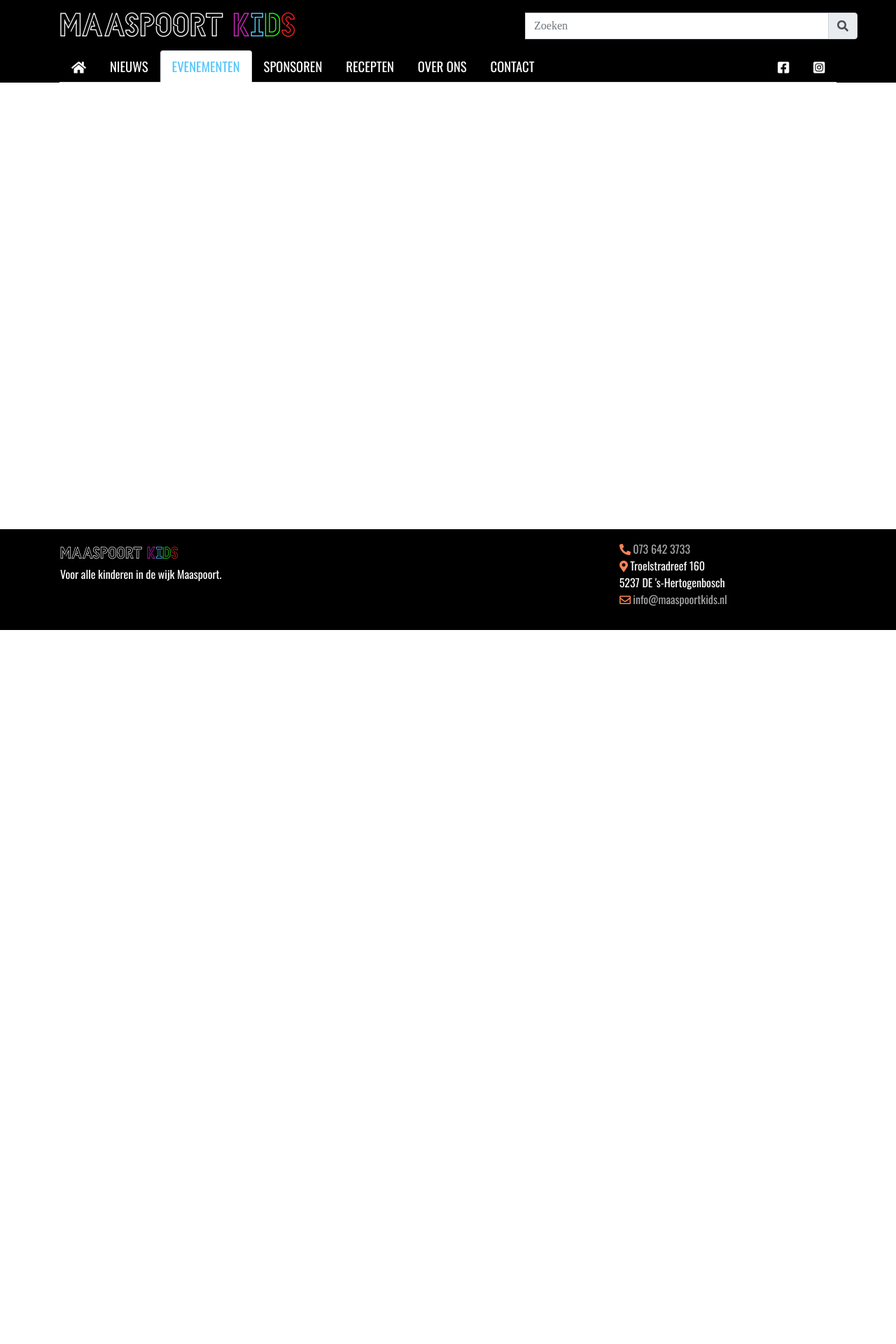
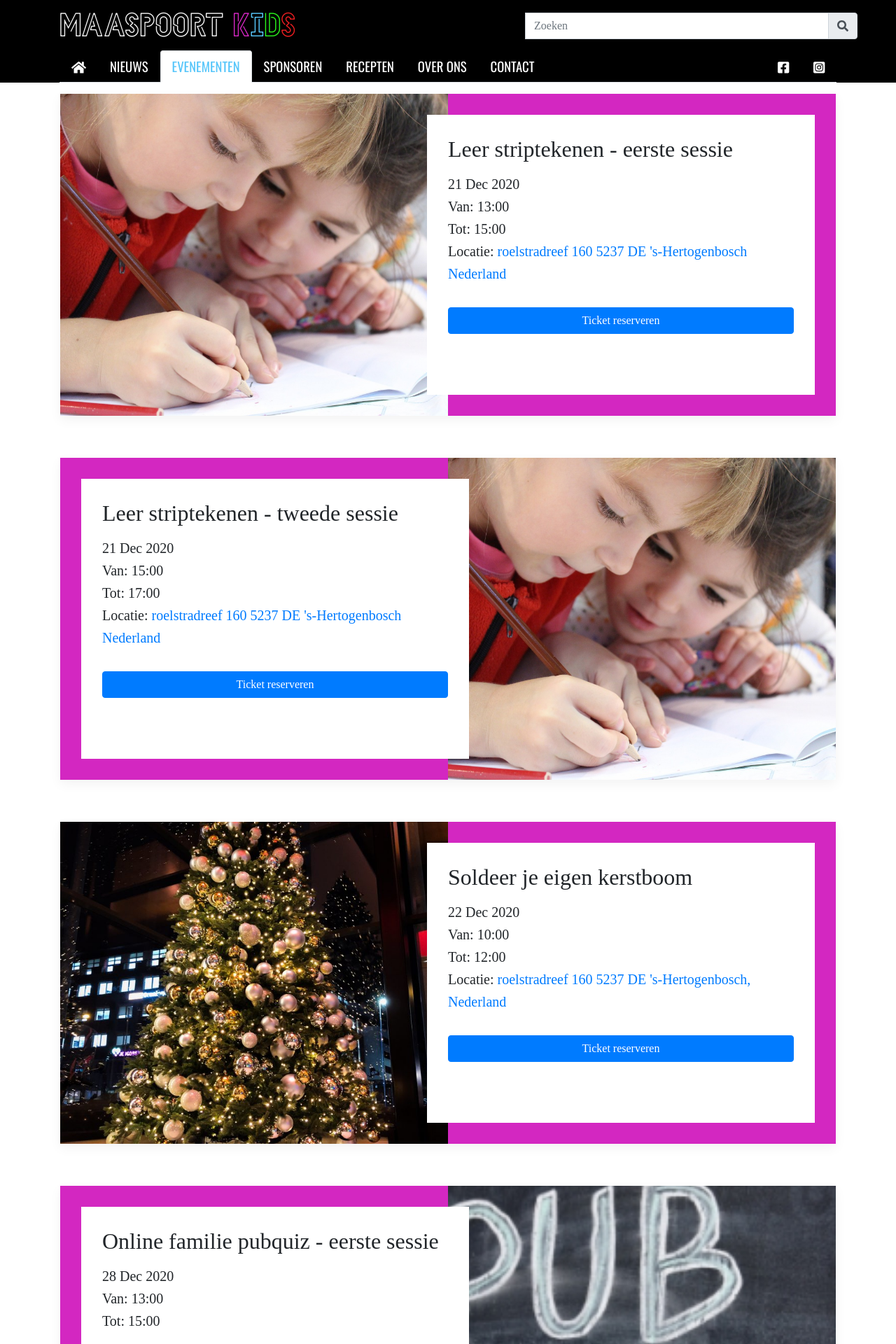
Before and after one commit to maaspoortkids/maaspoortkids.github.io, a Jekyll site: the page built from pages/evenementen.md, in a window 1280 px wide. Shown: the top 1920 px of the page at 70% size. Built offline with Jekyll 4.4.1, drawn with Linux system fonts in a browser that asks for light colours; nearby versions of some CDN libraries; some web fonts are replaced; before the commit the page ends 900 px from its top, so only the background shows below that; some of the changed text lies outside the part shown.

```diff
--- /dev/null
+++ b/_data/events.yml
@@ -0,0 +1,59 @@
+- name: Leer striptekenen - eerste sessie
+  thumbnail: /assets/images/evenementen/2020-12-21-leer-striptekenen.jpg
+  url: /evenementen/2020-12-21-leer-striptekenen/
+  ticket: https://www.eventbrite.nl/e/tickets-leer-striptekenen-eerste-sessie-132722076303
+  start: 2020-12-21T13:00:00+01:00
+  end: 2020-12-22T15:00:00+01:00
+  location: roelstradreef 160 5237 DE 's-Hertogenbosch Nederland
+  categories: tekenen
+
+- name: Leer striptekenen - tweede sessie
+  thumbnail: /assets/images/evenementen/2020-12-21-leer-striptekenen.jpg
+  url: /evenementen/2020-12-21-leer-striptekenen/
+  ticket: https://www.eventbrite.nl/e/tickets-leer-striptekenen-tweede-sessie-132722323041
+  start: 2020-12-21T15:00:00+01:00
+  end: 2020-12-22T17:00:00+01:00
+  location: roelstradreef 160 5237 DE 's-Hertogenbosch Nederland
+  categories: tekenen
+
+- name: Soldeer je eigen kerstboom
+  thumbnail: /assets/images/evenementen/2020-12-22-soldeer-je-eigen-kerstboom.jpeg
+  url: /evenementen/2020-12-22-soldeer-je-eigen-kerstboom/
+  ticket: https://www.eventbrite.nl/e/tickets-soldeer-je-eigen-kerstboom-132081664815
+  start: 2020-12-22T10:00:00+01:00
+  end: 2020-12-22T12:00:00+01:00
+  location: roelstradreef 160 5237 DE 's-Hertogenbosch, Nederland
+  categories: DIY
+
+- name: Online familie pubquiz - eerste sessie
+  thumbnail: /assets/images/evenementen/2020-12-pubquiz.jpeg
+  url: /evenementen/2020-12-28-leer-striptekenen/
+  ticket: https://www.eventbrite.nl/e/tickets-online-familie-pubquiz-eerste-sessie-132722601875
+  start: 2020-12-28T13:00:00+01:00
+  end: 2020-12-28T15:00:00+01:00
+  categories: tekenen
+
+- name: Bouw je eigen wekker
+  thumbnail: /assets/images/evenementen/2020-12-22-bouw-je-eigen-wekker.jpg
+  url: /evenementen/2020-12-22-bouw-je-eigen-wekker/
+  ticket: https://www.eventbrite.nl/e/tickets-bouw-je-eigen-wekker-132722457443
+  start: 2020-12-29T10:00:00+01:00
+  end: 2020-12-29T12:00:00+01:00
+  location: roelstradreef 160, 5237 DE 's-Hertogenbosch, Nederland
+  categories: DIY
+
+- name: Online familie pubquiz - tweede sessie
+  thumbnail: /assets/images/evenementen/2020-12-pubquiz.jpeg
+  url: /evenementen/2020-12-28-leer-striptekenen/
+  ticket: https://www.eventbrite.nl/e/tickets-online-familie-pubquiz-tweede-sessie-132722652025
+  start: 2020-12-29T13:00:00+01:00
+  end: 2020-12-29T15:00:00+01:00
+  categories: tekenen
+
+- name: Online familie pubquiz - derde sessie
+  thumbnail: /assets/images/evenementen/2020-12-pubquiz.jpeg
+  url: /evenementen/2020-12-28-leer-striptekenen/
+  ticket: https://www.eventbrite.nl/e/tickets-online-familie-pubquiz-derde-sessie-132722732265
+  start: 2020-12-30T13:00:00+01:00
+  end: 2020-12-30T15:00:00+01:00
+  categories: tekenen
--- a/_layouts/events.html
+++ b/_layouts/events.html
@@ -1,11 +1,38 @@
 ---
 layout: default
 ---
-{% for post in site.posts %}
-{% if post.categories contains 'evenementen' %}
-<div class="post">
-    <h3 class="title"><a href="{{ post.url }}">{{ post.title }}</a></h3>
-    <p class="meta">Date: {{ post.date }}</p>
-</div>
-{% endif %}
+{% assign events = site.data.events | sort: 'start'  %}
+{% for event in events %}
+<article class="event">
+    <div class="event-image-wrap">
+        <div class="event-image"
+             style="background-image: url({{event.thumbnail}})"></div>
+    </div>
+    <div class="event-content-wrap">
+        <div class="event-content">
+            <h2 class="event-title">{{event.name}}</h2>
+            <p class="event-description">
+                {{ event.start | date: '%-d %b  %Y' }}<br>
+                Van:  {{ event.start | date: '%H:%M' }}<br>
+                Tot:  {{ event.end | date: '%H:%M' }}<br>
+                {% if event.location %}
+                Locatie:
+                <a target="_blank"
+                   href="https://www.google.nl/maps/place/{{ event.location | url_encode }}">
+                    {{event.location}}
+                </a>
+                {% endif %}
+                <br>
+                <br>
+                {% if event.ticket %}
+                <a target="_blank"
+                   class="btn btn-block btn-primary"
+                   href="{{ event.ticket }}">
+                    Ticket reserveren
+                </a>
+                {% endif %}
+            </p>
+        </div>
+    </div>
+</article>
 {% endfor %}
--- a/assets/css/maaspoortkids.css
+++ b/assets/css/maaspoortkids.css
@@ -192,5 +192,137 @@
 }
 
 .tile-overview .tile:hover {
-    background-color: #ec1e21;
+    background-color: #2af21d;
 }
+
+/* ---[ event ]------------------------------------------------------------------------------------------------------ */
+.event {
+    position: relative;
+    float: left;
+    clear: both;
+    width: 100%;
+    margin-top: 30px;
+    -webkit-box-shadow: 0 6px 16px rgba(0, 0, 0, .05);
+    -moz-box-shadow: 0 6px 16px rgba(0, 0, 0, .05);
+    box-shadow: 0 6px 16px rgba(0, 0, 0, .05)
+}
+
+.event:first-child {
+    margin-top: 0
+}
+
+@media only screen and (min-width: 1024px) {
+    .event {
+        margin-top: 60px;
+    }
+}
+
+@media only screen and (min-width: 1024px) {
+    .event:nth-child(2n) .event-image-wrap {
+        left: auto;
+        right: 0
+    }
+
+    .event:nth-child(2n) .event-content-wrap {
+        float: left;
+        padding: 30px 0 30px 30px
+    }
+
+    .event:nth-child(2n) .event-content {
+        margin: 0 -30px 0 0
+    }
+}
+
+.event-image-wrap {
+    position: relative;
+    height: 0;
+    margin: 0;
+    padding-bottom: 56.25%;
+    overflow: hidden
+}
+
+@media only screen and (min-width: 1024px) {
+    .event-image-wrap {
+        position: absolute;
+        top: 0;
+        left: 0;
+        bottom: 0;
+        width: 50%;
+        height: auto;
+        padding-bottom: 0
+    }
+}
+
+.event-image {
+    position: absolute;
+    top: 0;
+    right: 0;
+    bottom: 0;
+    left: 0;
+    background-position: center;
+    background-repeat: no-repeat;
+    background-size: cover;
+}
+
+.event-content-wrap {
+    float: left;
+    width: 100%;
+    position: relative;
+    padding: 0 20px 20px;
+    background: #d327c1
+}
+
+@media only screen and (min-width: 768px) {
+    .event-content-wrap {
+        padding: 0 30px 30px
+    }
+}
+
+@media only screen and (min-width: 1024px) {
+    .event-content-wrap {
+        float: right;
+        padding: 30px 30px 30px 0;
+        width: 50%
+    }
+}
+
+.event-content {
+    position: relative;
+    margin-top: -20px;
+    padding: 20px;
+    background: #fff;
+}
+
+@media only screen and (min-width: 768px) {
+    .event-content {
+        margin-top: -30px;
+        padding: 30px
+    }
+}
+
+@media only screen and (min-width: 1024px) {
+    .event-content {
+        margin: 0 0 0 -30px;
+        min-height: 400px
+    }
+}
+
+.event-description {
+    margin-top: 15px;
+    font-size: 18px;
+    font-weight: 400;
+    line-height: 1.6;
+    letter-spacing: 0;
+}
+
+@media only screen and (min-width: 1220px) {
+    .event-descriptionl {
+        font-size: 22px;
+    }
+}
+
+@media only screen and (min-width: 768px) {
+    .event-description {
+        font-size: 20px;
+    }
+}
```
Also changed, not shown: _layouts/hero.html (deleted, +0 -16 lines), assets/images/evenementen/2020-12-21-leer-striptekenen.jpg (added), assets/images/evenementen/2020-12-22-bouw-je-eigen-wekker.jpg (added), assets/images/evenementen/2020-12-22-soldeer-je-eigen-kerstboom.jpeg (added), assets/images/evenementen/2020-12-pubquiz.jpeg (added).
